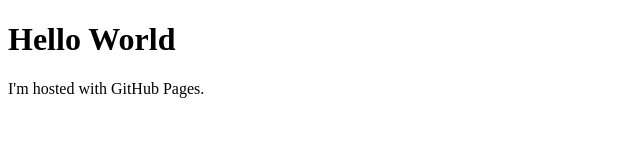
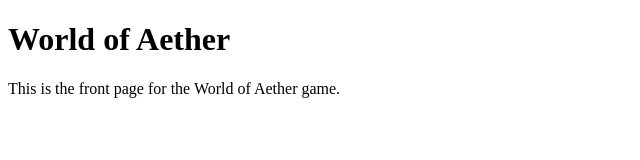
Before and after one commit to ChristopherDCoe/ChristopherDCoe.github.io, a plain HTML site: page index.html in a window 1280 px wide. Shown: the whole page, without its empty margins (0-640 px from the left). Drawn offline with Linux system fonts and the light colour scheme.

Commit message:
Update index.html to reflect direction of project

```diff
--- a/index.html
+++ b/index.html
@@ -4,7 +4,7 @@
 </head>
 
 <body>
-  <h1>Hello World</h1>
-  <p>I'm hosted with GitHub Pages.</p>
+  <h1>World of Aether</h1>
+  <p>This is the front page for the World of Aether game.</p>
 </body>
 </html>
```
